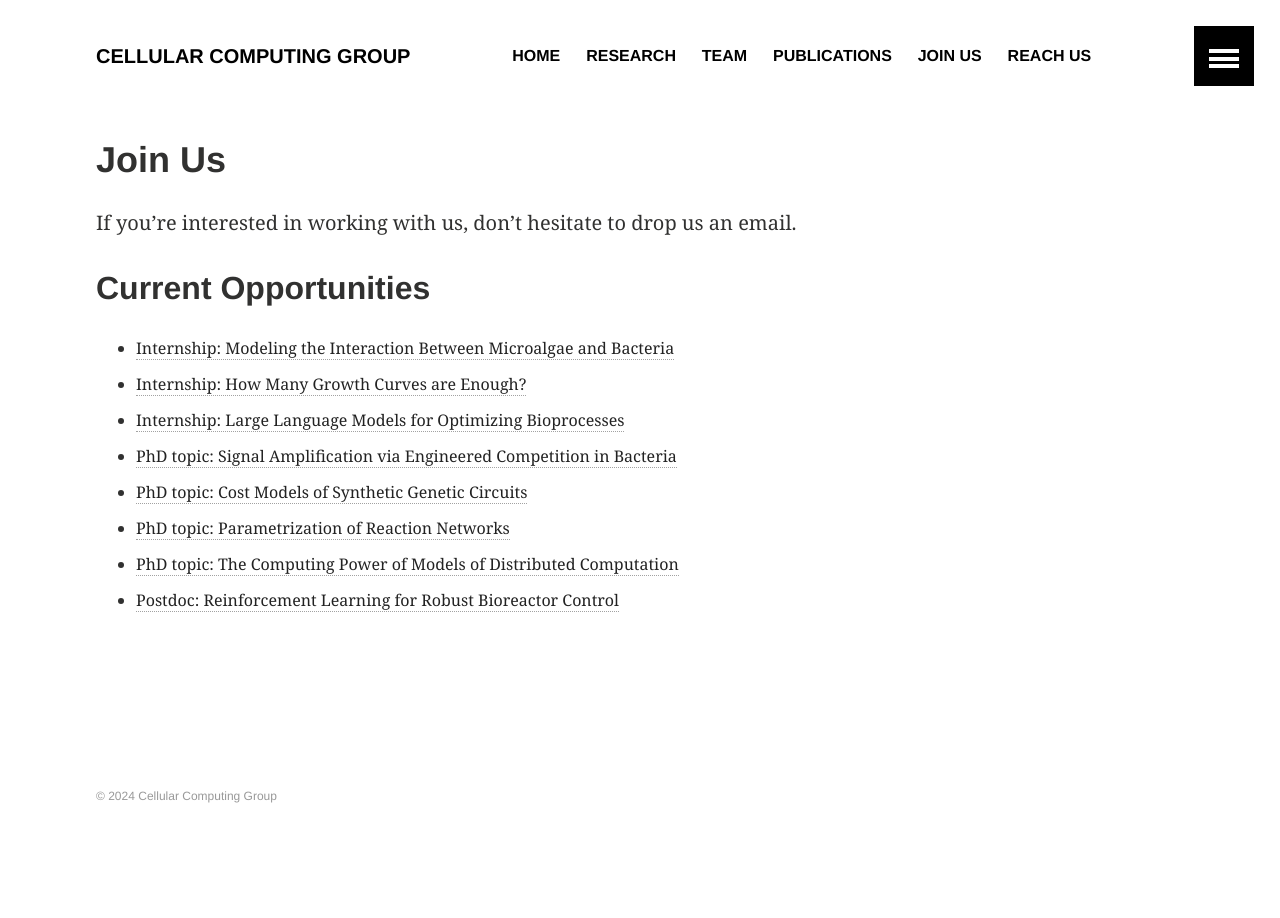
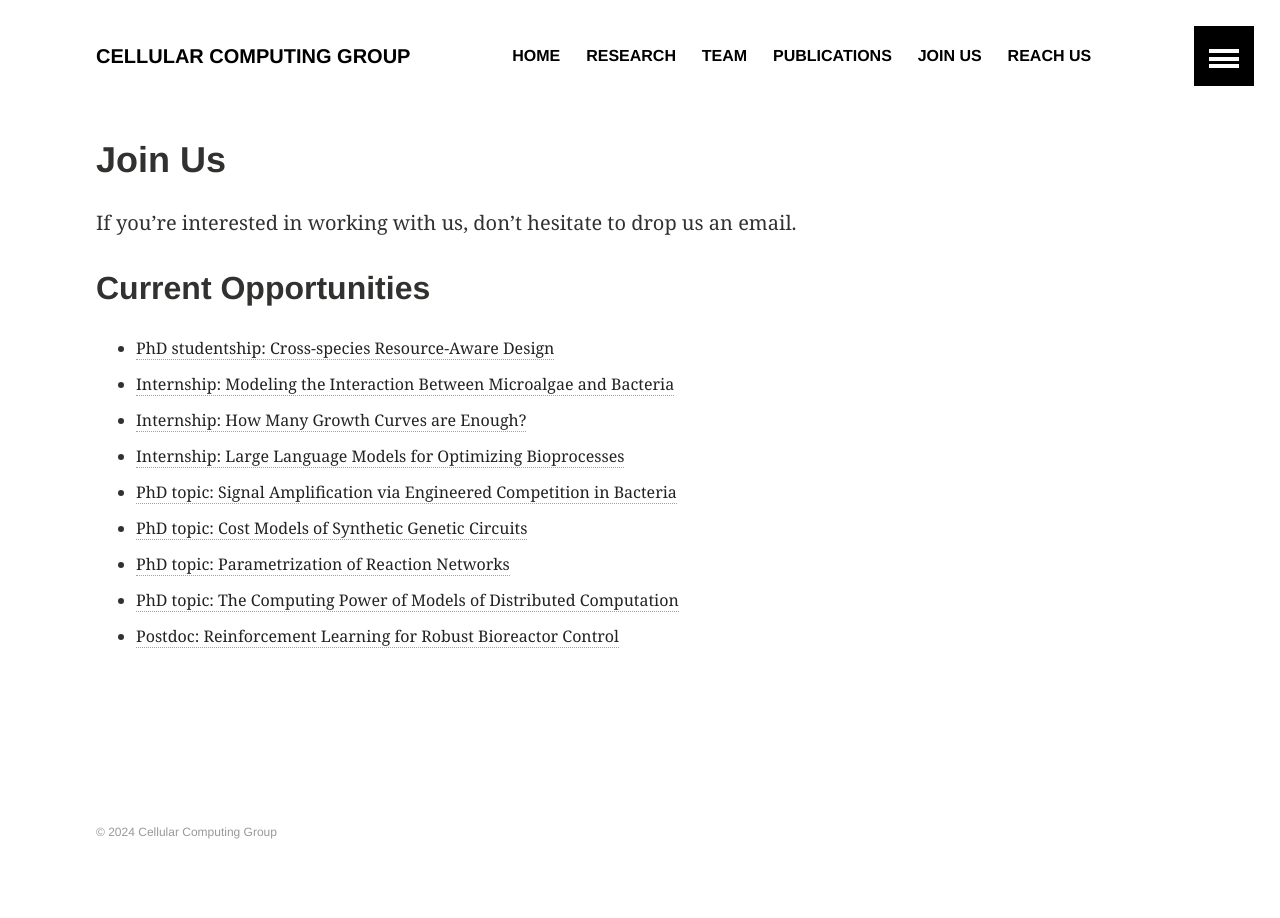
Before and after one commit to ROBACON/team-website, a Jekyll site: the page built from joinus.md, in a window 1280 px wide. Built offline with Jekyll 4.4.1, drawn with Linux system fonts in a browser that asks for light colours.

Commit message:
Update joinus.md
PhD studentship

```diff
--- a/joinus.md
+++ b/joinus.md
@@ -7,7 +7,7 @@ title: Join Us
 If you're interested in working with us, don't hesitate to drop us an email.
 
 ## Current Opportunities
-
+- [PhD studentship: Cross-species Resource-Aware Design](../positions/2024/PhD 2024 - Cross-species Resource-aware.pdf)
 - [Internship: Modeling the Interaction Between Microalgae and Bacteria](../positions/2024/internship_algae_bacteria.pdf)
 - [Internship: How Many Growth Curves are Enough?](../positions/2024/internship_growth_statistics.pdf)
 - [Internship: Large Language Models for Optimizing Bioprocesses](../positions/2024/internship_llm.pdf)
```
